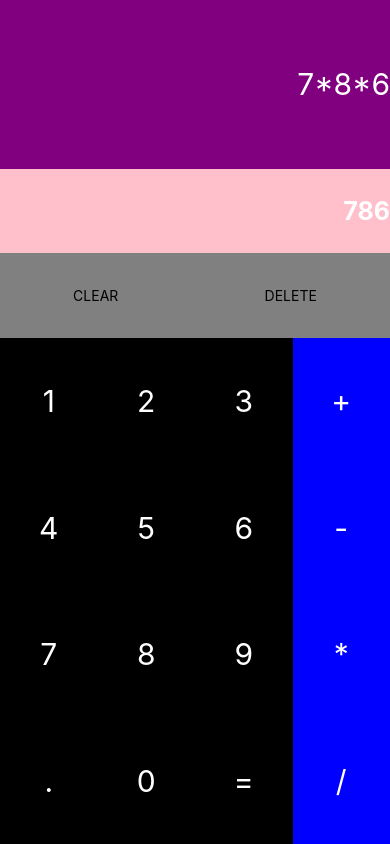
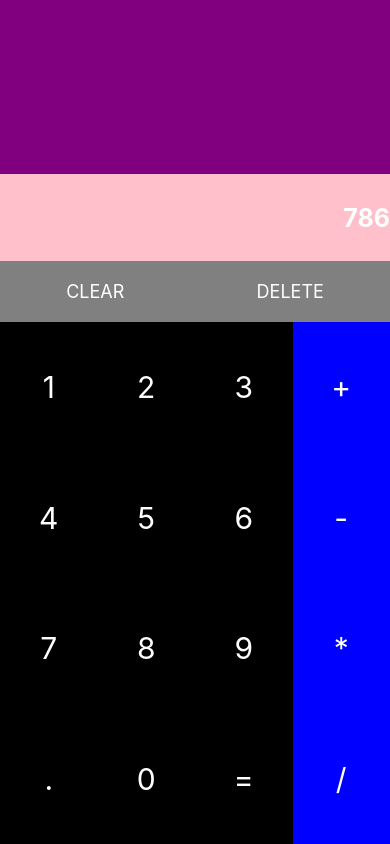
Before and after one commit to schezfaz/reacula8r, a React Native app: screen / in a window 390 px wide. Built offline with nearby package versions, Linux system fonts and the light colour scheme.

Commit message:
Added delete button functionality

```diff
--- a/App.js
+++ b/App.js
@@ -5,7 +5,31 @@ import styles from "./styles"
 export default class App extends Component{
   constructor(){
     super()
-    this.state = {}
+    this.state = {
+      calculationText: ""
+    }
+  }
+
+  calculateResult(){
+    const text = this.state.calculationText
+  }
+
+  buttonPressed(data){
+    if(data == '='){
+      return this.calculateResult(this.state.calculationText)
+    }
+
+    this.setState({
+      calculationText: this.state.calculationText + data
+    })
+  }
+
+  deleteData(){
+    let text = this.state.calculationText.substring(0, this.state.calculationText.length-1)
+    console.log(text)
+    this.setState({
+      calculationText: text
+    })
   }
 
   render(){
@@ -14,7 +38,7 @@ export default class App extends Component{
     for(let i=0;i<4;i++){
       let row=[]
       for(let j=0;j<3;j++){
-        row.push(<TouchableOpacity style={styles.butt}>
+        row.push(<TouchableOpacity onPress={()=>this.buttonPressed(nums[i][j])} style={styles.butt}>
           <Text style={styles.buttText}>{nums[i][j]}</Text>
         </TouchableOpacity>)
       }
@@ -24,7 +48,7 @@ export default class App extends Component{
     let operators=[]
     let ops = ['+','-','*','/']
     for (let x = 0; x<4;x++){
-      operators.push(<TouchableOpacity style={styles.butt}>
+      operators.push(<TouchableOpacity onPress={()=>this.operate(ops[x])} style={styles.butt}>
         <Text style={styles.buttText}>{ops[x]}</Text>
       </TouchableOpacity>)
     }
@@ -32,17 +56,17 @@ export default class App extends Component{
     return(
       <View style={styles.container}>
         <View style={styles.calculation}>
-          <Text style={styles.calculationText}>7*8*6</Text>
+          <Text style={styles.calculationText}>{this.state.calculationText}</Text>
         </View>
         <View style={styles.result}>
           <Text style={styles.resultText}>786</Text>
         </View>
         <View style={styles.utilities}>
           <TouchableOpacity>
-            <Text>CLEAR</Text>
+            <Text style={styles.utilityText}>CLEAR</Text>
           </TouchableOpacity>
-          <TouchableOpacity>
-            <Text>DELETE</Text>
+          <TouchableOpacity onPress={()=>this.deleteData()}>
+            <Text style={styles.utilityText}>DELETE</Text>
           </TouchableOpacity>
         </View>
         <View style={styles.buttons}>
--- a/styles.js
+++ b/styles.js
@@ -31,13 +31,16 @@ const styles = StyleSheet.create({
     },
 
     utilities:{
-        flex: 1,
+        flex: 0.7,
         flexDirection:"row",
         justifyContent: "space-around",
         alignItems: "center",
+        backgroundColor: "grey"
+    },
+
+    utilityText:{
         color: "white",
-        fontSize: 20,
-        backgroundColor: "grey"
+        fontSize: 18
     },
 
     buttons:{
```
